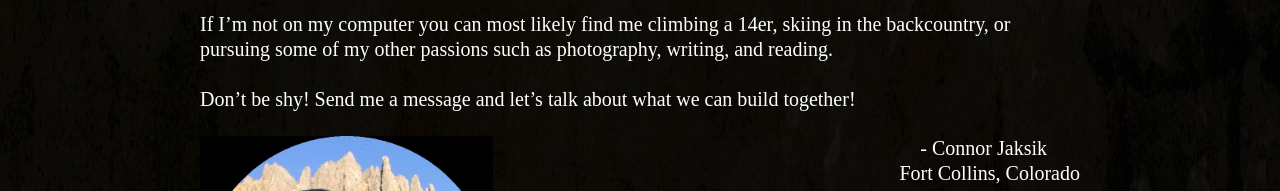
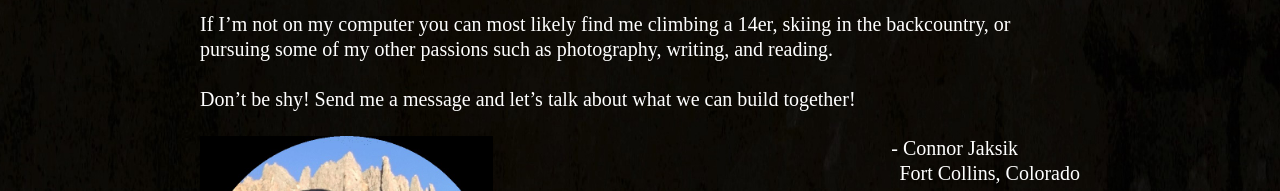
Before and after one commit to jaksik/connor-jaksik-portfolio, a Gatsby site: page / in a window 1280 px wide. Shown: the part 2700-2891 px from the top of the page. Built offline with nearby package versions, Linux system fonts and the light colour scheme; Gatsby itself is replaced by a stand-in of ours; a web font is replaced by a local one.

Commit message:
updated indent on signature

```diff
--- a/src/pages/index.js
+++ b/src/pages/index.js
@@ -58,7 +58,7 @@ const IndexPage = ({ data }) => {
                 </Col>
                 <Col xs="12" sm="8">
                   <p style={{ textAlign: `right` }} className="mt-4 mt-sm-0">
-                    <span style={{ paddingRight: `33px` }}>- Connor Jaksik</span>
+                    <span style={{ paddingRight: `62px` }}>- Connor Jaksik</span>
                     <br />
                     <span>Fort Collins, Colorado</span>
                     <a href={resume} download> <br />
```
